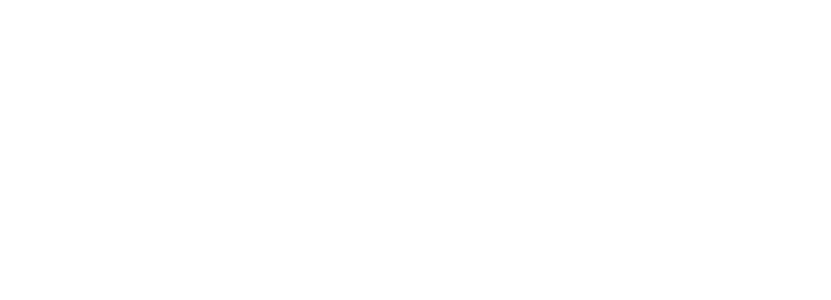
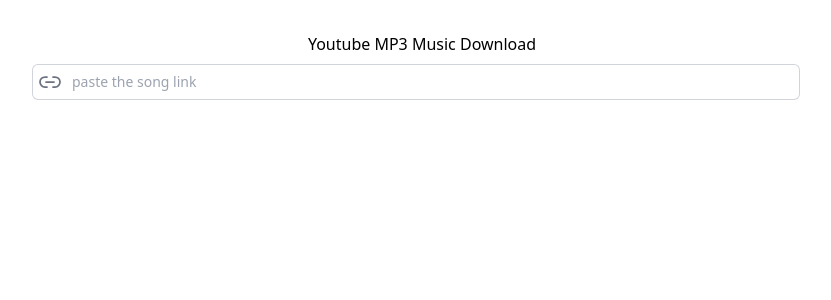
Before and after one commit to judahtc/JulohComponents-Tailwind, an Angular app: page /yd in a window 1280 px wide. Before the commit this address led to /. Shown: the top 300 px of the page, without its empty margins (218-1049 px from the left). Built offline with nearby package versions, Linux system fonts and the light colour scheme.

Commit message:
added youtube downloader

```diff
--- a/src/app/app.routes.ts
+++ b/src/app/app.routes.ts
@@ -4,6 +4,7 @@
 import { CardComponent } from './card/card.component';
 import { PortalComponent } from './portal/portal.component';
 import { RegistrationFormsComponent } from './registration-forms/registration-forms.component';
+import { YoutubeDownloaderComponent } from './youtube-downloader/youtube-downloader.component';
 
 export const routes: Routes = [
   {
@@ -17,6 +18,7 @@
     ],
   },
   { path: '', component: PortalComponent },
+  { path: 'yd', component: YoutubeDownloaderComponent },
   { path: 'button', component: ButtonComponent },
   { path: 'inputs', component: InputsComponent },
   { path: 'cards', component: CardComponent },
--- a/src/app/portal/portal.component.css
+++ b/src/app/portal/portal.component.css
@@ -1,7 +1,7 @@
 .sidebar-items {
-  @apply hover:bg-zinc-100 hover:px-3 hover:py-1 py-1 px-3 hover:rounded-[3px];
+  @apply hover:bg-zinc-100 hover:px-3 hover:py-[2.7px] py-[2.7px] px-3 hover:rounded-[2.7px];
 }
 
 li.selected {
-  @apply bg-zinc-100  py-1 px-3 rounded-[3px];
+  @apply bg-zinc-100  py-[2.7px] px-3 rounded-[3px];
 }
--- a/src/app/portal/portal.component.html
+++ b/src/app/portal/portal.component.html
@@ -9,8 +9,8 @@
   </div>
 </div>
 <div class="flex">
-  <div class="sidebar p-2 border-x w-40 h-screen rounded-sm mt-2 shadow-lg ">
-    <ul class="space-y-2 mt-4  text-md">
+  <div class="sidebar p-2 border-x border-zinc-100 w-40 h-screen rounded-sm mt-2 shadow-sm ">
+    <ul class="space-y-3 mt-4  text-md">
       <li [class.selected]="inputs" class="sidebar-items">
         <a href="/portal/inputs?comp=input">inputs</a>
       </li>
--- /dev/null
+++ b/src/app/youtube-downloader/youtube-downloader.component.html
@@ -0,0 +1,24 @@
+<div class="mt-8">
+  <div class="text-center">
+    <span class="text-md">Youtube MP3 Music Download</span>
+  </div>
+  <div class=" mt-2   flex items-center sm:mx-[5%] md:mx-[10%] lg:mx-[20%]">
+    <div class=" z-10 mr-[-30px]">
+      <span class="text-gray-500 sm:text-sm ">
+
+
+        <svg xmlns="http://www.w3.org/2000/svg" width="24" height="24" viewBox="0 0 24 24" fill="none"
+          stroke="currentColor" stroke-width="1.75" stroke-linecap="round" stroke-linejoin="round"
+          class="lucide lucide-link-2">
+          <path d="M9 17H7A5 5 0 0 1 7 7h2" />
+          <path d="M15 7h2a5 5 0 1 1 0 10h-2" />
+          <line x1="8" x2="16" y1="12" y2="12" />
+        </svg>
+      </span>
+    </div>
+    <input type="text" name="price" id="price"
+      class=" w-full  rounded-md  py-1.5 pl-10 pr-20 text-gray-900 ring-1 ring-inset ring-gray-300 placeholder:text-gray-400  sm:text-sm sm:leading-6 focus:outline-none"
+      placeholder="paste the song link">
+
+  </div>
+</div>
```
Also changed, not shown: src/app/youtube-downloader/youtube-downloader.component.ts (added, +12 -0 lines), src/app/inputs/inputs.component.html (line endings or trailing spaces), src/app/youtube-downloader/youtube-downloader.component.css (added), 1 other file (tests, documents, lock files or other folders).
